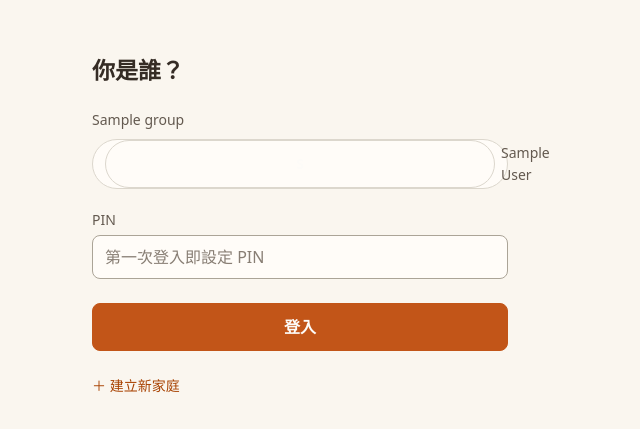
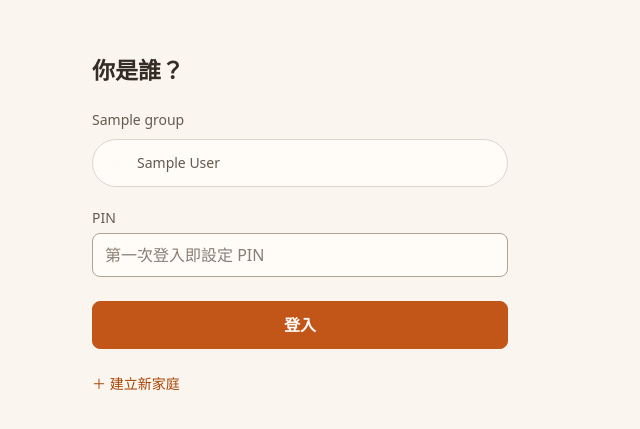
Before and after one commit to andycom12000/splitbook, a FastAPI app: page /login in a window 1280 px wide. Shown: the part 56-485 px from the top of the page, without its empty margins (340-980 px from the left). Run offline with FastAPI, Linux system fonts and the light colour scheme; tables that the repository leaves empty hold one stand-in row (values such as "Sample post"); some web fonts are replaced.

Commit message:
fix: 登入選身分頁跑版 - chip 表面樣式改用直接子層選擇器
.chip span 後代選擇器連 chip 內的 .avatar 一起套上 min-height/padding，
再被 .login-members 的 width:100% 撐成全寬色塊、名字擠成直排。
改為 .chip > span 只作用於外層，avatar 不再被污染。

Co-Authored-By: Claude Fable 5 <noreply@anthropic.com>

```diff
--- a/splitbook/web/static/style.css
+++ b/splitbook/web/static/style.css
@@ -246,7 +246,7 @@ legend { font-size: var(--text-sm); color: var(--ink-muted); padding: 0; margin-
 .chips { display: block; }
 .chips .chip { display: inline-block; margin: 0 var(--sp-2) var(--sp-2) 0; }
 .chip input { position: absolute; opacity: 0; pointer-events: none; }
-.chip span {
+.chip > span {
   display: inline-flex;
   align-items: center;
   gap: 6px;
@@ -259,7 +259,7 @@ legend { font-size: var(--text-sm); color: var(--ink-muted); padding: 0; margin-
   cursor: pointer;
   transition: background 150ms var(--ease), border-color 150ms var(--ease);
 }
-.chip span:hover { border-color: var(--line-strong); }
+.chip > span:hover { border-color: var(--line-strong); }
 .chip input:checked + span {
   background: var(--accent-soft);
   border-color: var(--accent);
@@ -539,7 +539,7 @@ legend { font-size: var(--text-sm); color: var(--ink-muted); padding: 0; margin-
 }
 .member-inputs input { margin-top: 0; }
 .login-members .chip { display: block; margin: 0 0 var(--sp-2); }
-.login-members .chip span { width: 100%; min-height: 48px; }
+.login-members .chip > span { width: 100%; min-height: 48px; }
 
 /* ---- motion 偏好 ---- */
 @media (prefers-reduced-motion: reduce) {
```
